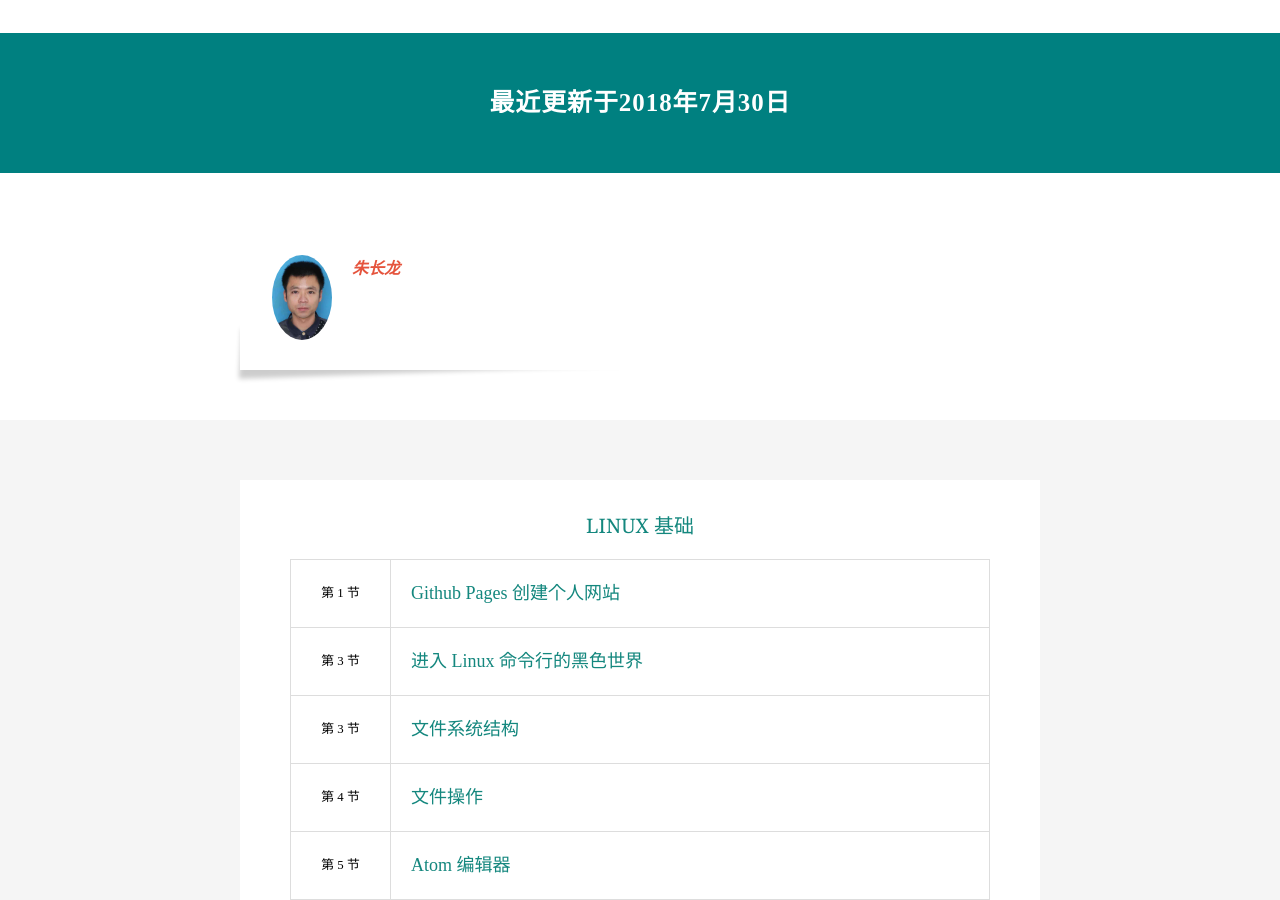
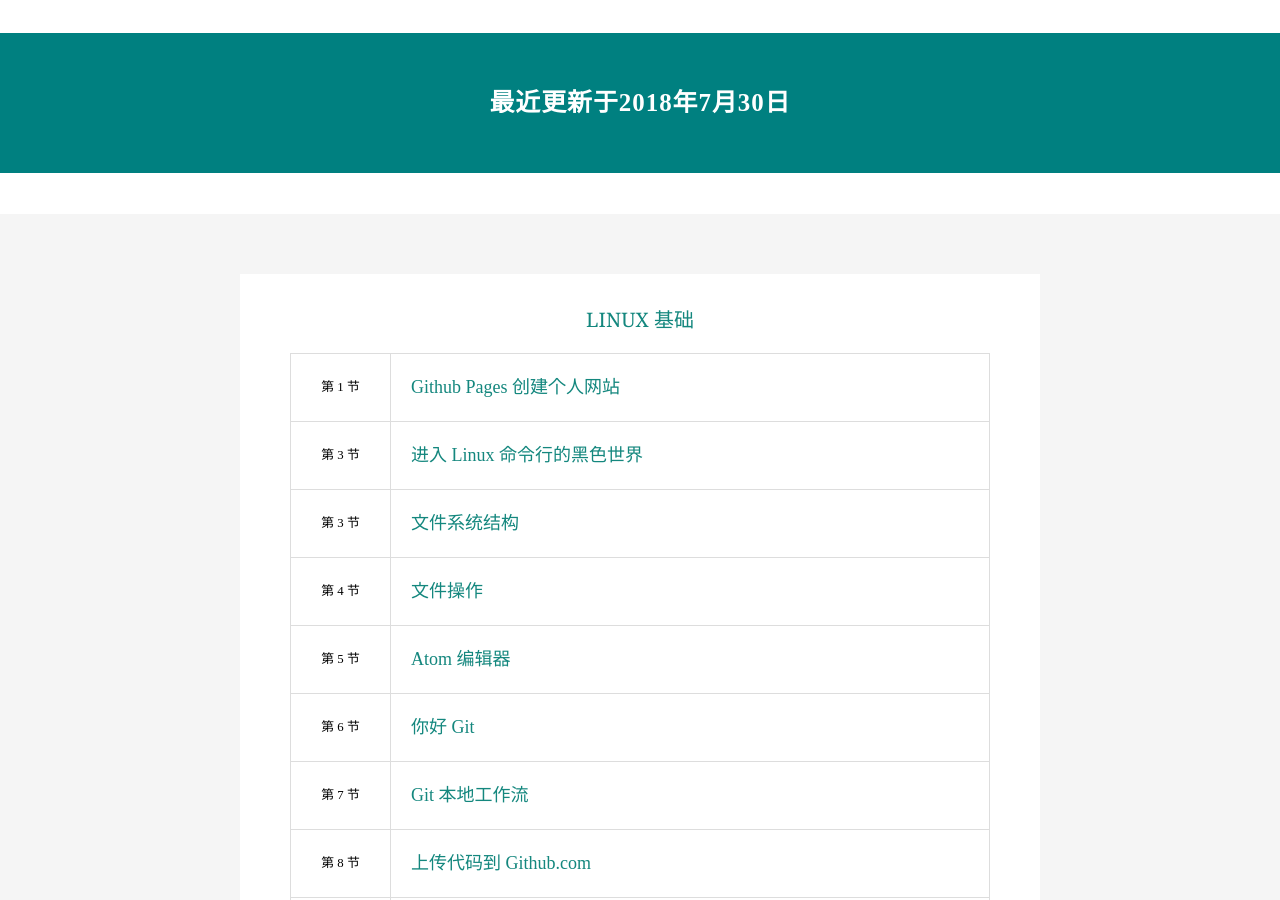
Before and after one commit to webzcl/webzcl.github.io, a Jekyll site: the page index.html, which Jekyll copies as it is, in a window 1280 px wide and 900 px high, scrolled down 536 px. Built offline with Jekyll 4.4.1, drawn with Linux system fonts in a browser that asks for light colours.

Commit message:
注释头像

```diff
--- a/index.html
+++ b/index.html
@@ -58,16 +58,16 @@
             <a href="#">最近更新于2018年7月30日</a>
           </h5>
             </div>
-            <div class="reviewers">
-                <div class="name-card">
-                    <img src="images/zcl.jpg" alt="">
-                    <div class="text">
-                        <div class="name">
-                            朱长龙
-                        </div>
-                    </div>
-                </div>
-            </div>
+            <!--<div class="reviewers">-->
+                <!--<div class="name-card">-->
+                    <!--<img src="images/zcl.jpg" alt="">-->
+                    <!--<div class="text">-->
+                        <!--<div class="name">-->
+                            <!--朱长龙-->
+                        <!--</div>-->
+                    <!--</div>-->
+                <!--</div>-->
+            <!--</div>-->
             <div id="toc"></div>
             <div class="contents-wrapper">
                 <div class="table-of-contents" id="read">
```
